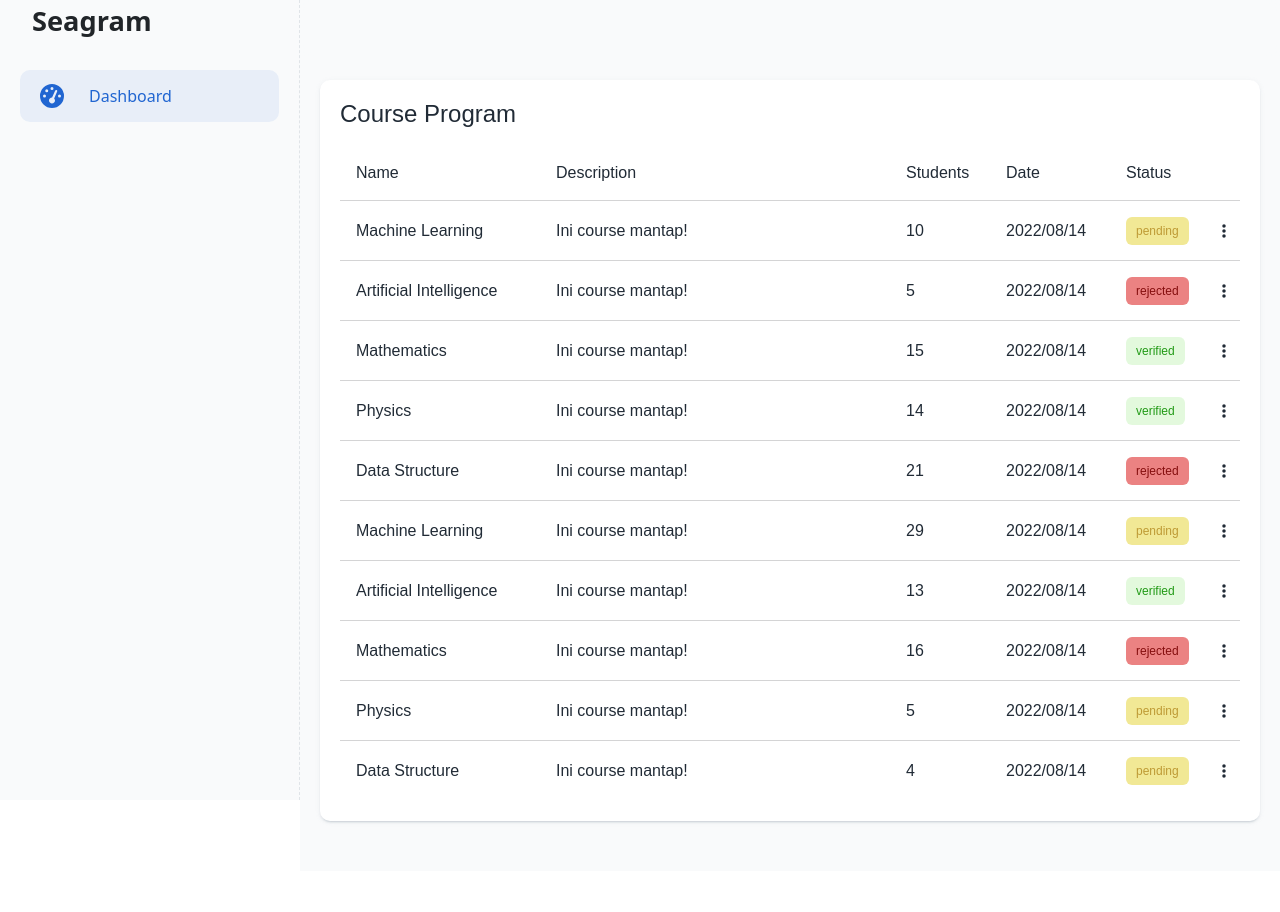
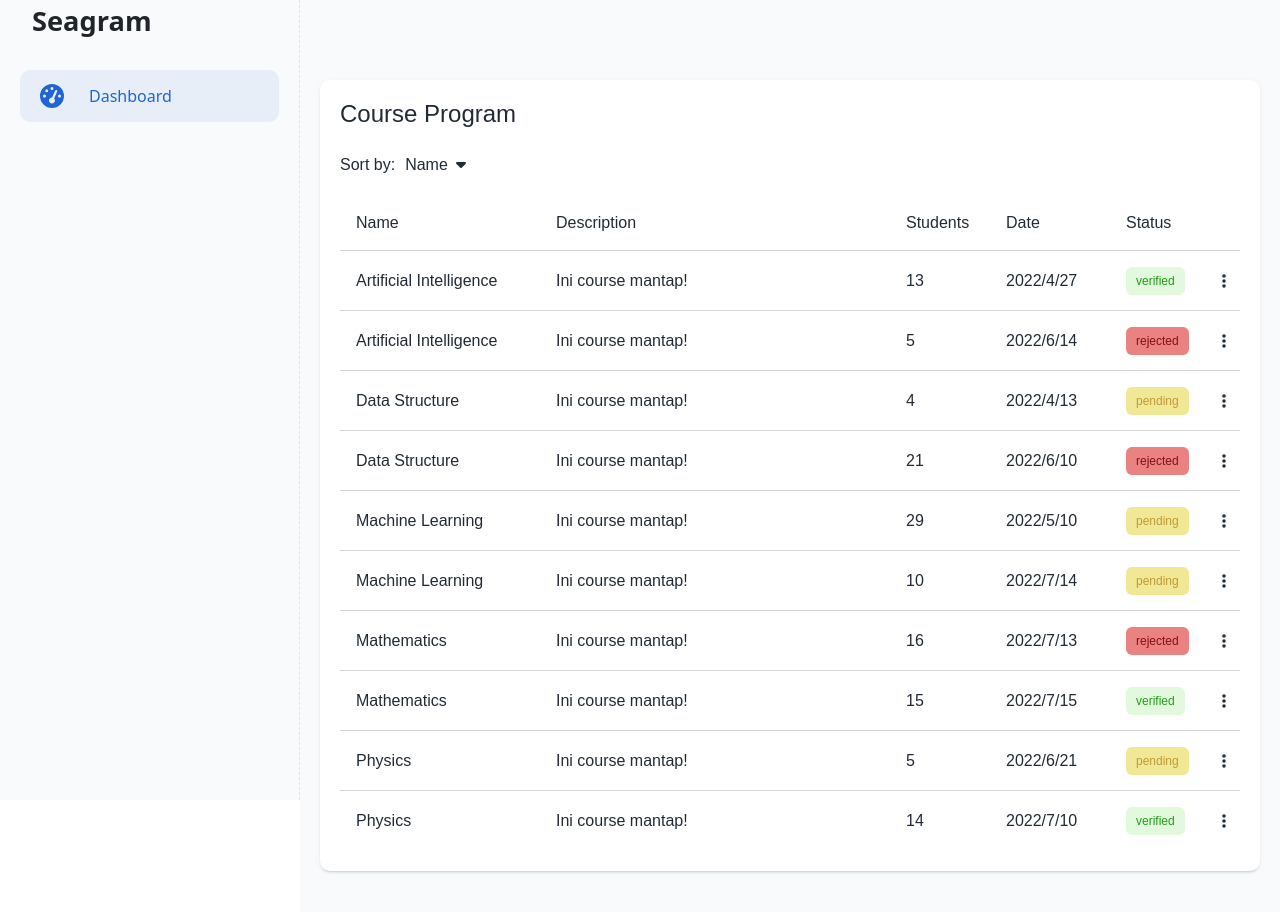
Before and after one commit to Rhtymn/seagram-app, a React (Create React App) app: page /instructor/dashboard in a window 1280 px wide. Shown: the top 912 px of the page. Before the commit the page ends 871 px from the top, so only its background shows below. Built offline with nearby package versions, Linux system fonts and the light colour scheme.

Commit message:
Added course program sorting on instructor dashboard

```diff
--- a/src/Helper.js
+++ b/src/Helper.js
@@ -20,4 +20,9 @@ export const sortCourse = (courseList, sortBy) => {
             return parseInt(a.enrolledStudent) > parseInt(b.enrolledStudent) ? 1 : -1;
         })
     }
+    if (sortBy === "Date") {
+        return result.sort((a,b)=>{
+            return a.date > b.date ? 1 : -1;
+        })
+    }
 }
--- a/src/layout/InstructorDashboard/InstructorDashboard.js
+++ b/src/layout/InstructorDashboard/InstructorDashboard.js
@@ -1,7 +1,13 @@
 import React from 'react';
 import styles from './InstructorDashboard.module.css';
 import ContentContainer from '../../UI/ContentContainer/ContentContainer';
-import { useSelector } from 'react-redux/es/exports';
+import { useSelector, useDispatch } from 'react-redux/es/exports';
+import SelectContainer from '../../UI/SelectContainer/SelectContainer';
+import Options from '../../UI/Options/Options';
+import OptionItem from '../../UI/Options/OptionItem';
+import useSort from '../../hooks/useSort';
+import { courseProgramActions } from '../../store/courseProgram-slice';
+import { sortCourse } from '../../Helper';
 
 const Table = (props) => {
     return <ul className={`${styles.courseProgram_table}`}>
@@ -14,12 +20,6 @@ const Header = (props) => {
         {props.children}
     </li>
 }
-
-// const Row = (props) => {
-//     return <li className={`${styles.body}`}>
-//         {props.children}
-//     </li>
-// }
 
 const Status = (props) => {
     if (props.type === "pending") {
@@ -39,11 +39,14 @@ const Column = (props) => {
 
 const Row = (props) => {
     const status = props.status;
+    const year = props.date.getFullYear();
+    const month = props.date.getMonth();
+    const day = props.date.getDate();
     return <li className={`${styles.body}`}>
         <Column>{props.courseName}</Column>
         <Column>Ini course mantap!</Column>
         <Column>{props.enrolledStudent}</Column>
-        <Column>{props.date}</Column>
+        <Column>{`${year}/${month}/${day}`}</Column>
         <Column>
             <Status type={props.status}>{status}</Status>
         </Column>
@@ -56,11 +59,20 @@ const Row = (props) => {
 
 const InstructorDashboard = () => {
     const courseProgram = useSelector((state)=>state.course.courseProgram);
-    const courseProgramList = courseProgram.map((course)=><Row {...course}></Row>)
+    const {selectedSortBy, isShowSortOption, selectSortClickHandler, optionSortClickHandler} = useSort("courseProgram", courseProgramActions);
+    const sortedCourseProgram = sortCourse(courseProgram, selectedSortBy);
+    const courseProgramList = sortedCourseProgram.map((course)=><Row {...course}></Row>)
 
     const Content = <ContentContainer>
         <div className={`${styles.courseProgram_container}`}>
             <h1>Course Program</h1>
+            <SelectContainer label="Sort by:" selected={selectedSortBy} onSelectClick={selectSortClickHandler}>
+                <Options active={isShowSortOption}>
+                    <OptionItem onOptionClick={optionSortClickHandler}>Name</OptionItem>
+                    <OptionItem onOptionClick={optionSortClickHandler}>Enrolled</OptionItem>
+                    <OptionItem onOptionClick={optionSortClickHandler}>Date</OptionItem>
+                </Options>
+            </SelectContainer>
             <Table>
                 <Header>
                     <Column>Name</Column>
@@ -71,30 +83,6 @@ const InstructorDashboard = () => {
                     <Column></Column>
                 </Header>
                 {courseProgramList}
-                {/* <Row>
-                    <Column>Course A</Column>
-                    <Column>Ini Course A</Column>
-                    <Column>10</Column>
-                    <Column>2022/08/14</Column>
-                    <Column><Status type="pending">Pending</Status></Column>
-                    <Column></Column>
-                </Row>
-                <Row>
-                    <Column>Course A</Column>
-                    <Column>Ini Course A</Column>
-                    <Column>10</Column>
-                    <Column>2022/08/14</Column>
-                    <Column><Status type="verified">Verified</Status></Column>
-                    <Column></Column>
-                </Row>
-                <Row>
-                    <Column>Course A</Column>
-                    <Column>Ini Course A</Column>
-                    <Column>10</Column>
-                    <Column>2022/08/14</Column>
-                    <Column><Status type="rejected">Rejected</Status></Column>
-                    <Column></Column>
-                </Row> */}
             </Table>
         </div>
     </ContentContainer>
--- a/src/store/course-slice.js
+++ b/src/store/course-slice.js
@@ -27,16 +27,16 @@ const VERIFIED_COURSE = [
 ]
 
 const COURSE_PROGRAM = [
-    {id:1, courseName:"Machine Learning", instructor:"Alan Turing", enrolledStudent:10, status:"pending", date:"2022/08/14"},
-    {id:2, courseName:"Artificial Intelligence", instructor:"Robert", enrolledStudent:5, status:"rejected", date:"2022/08/14"},
-    {id:3, courseName:"Mathematics", instructor:"George", enrolledStudent:15, status:"verified", date:"2022/08/14"},
-    {id:4, courseName:"Physics", instructor:"Thomas", enrolledStudent:14, status:"verified", date:"2022/08/14"},
-    {id:5, courseName:"Data Structure", instructor:"Lamela", enrolledStudent:21, status:"rejected", date:"2022/08/14"},
-    {id:6, courseName:"Machine Learning", instructor:"Alan Turing", enrolledStudent:29, status:"pending", date:"2022/08/14"},
-    {id:7, courseName:"Artificial Intelligence", instructor:"Robert", enrolledStudent:13, status:"verified", date:"2022/08/14"},
-    {id:8, courseName:"Mathematics", instructor:"George", enrolledStudent:16, status:"rejected", date:"2022/08/14"},
-    {id:9, courseName:"Physics", instructor:"Thomas", enrolledStudent:5, status:"pending", date:"2022/08/14"},
-    {id:10, courseName:"Data Structure", instructor:"Lamela", enrolledStudent:4, status:"pending", date:"2022/08/14"}
+    {id:1, courseName:"Machine Learning", instructor:"Alan Turing", enrolledStudent:10, status:"pending", date: new Date("2022-08-14")},
+    {id:2, courseName:"Artificial Intelligence", instructor:"Robert", enrolledStudent:5, status:"rejected", date: new Date("2022-07-14")},
+    {id:3, courseName:"Mathematics", instructor:"George", enrolledStudent:15, status:"verified", date: new Date("2022-08-15")},
+    {id:4, courseName:"Physics", instructor:"Thomas", enrolledStudent:14, status:"verified", date: new Date("2022-08-10")},
+    {id:5, courseName:"Data Structure", instructor:"Lamela", enrolledStudent:21, status:"rejected", date: new Date("2022-07-10")},
+    {id:6, courseName:"Machine Learning", instructor:"Alan Turing", enrolledStudent:29, status:"pending", date: new Date("2022-06-10")},
+    {id:7, courseName:"Artificial Intelligence", instructor:"Robert", enrolledStudent:13, status:"verified", date: new Date("2022-05-27")},
+    {id:8, courseName:"Mathematics", instructor:"George", enrolledStudent:16, status:"rejected", date: new Date("2022-08-13")},
+    {id:9, courseName:"Physics", instructor:"Thomas", enrolledStudent:5, status:"pending", date: new Date("2022-07-21")},
+    {id:10, courseName:"Data Structure", instructor:"Lamela", enrolledStudent:4, status:"pending", date: new Date("2022-05-13")}
 ]
 
 const courseSlice = createSlice({
```
